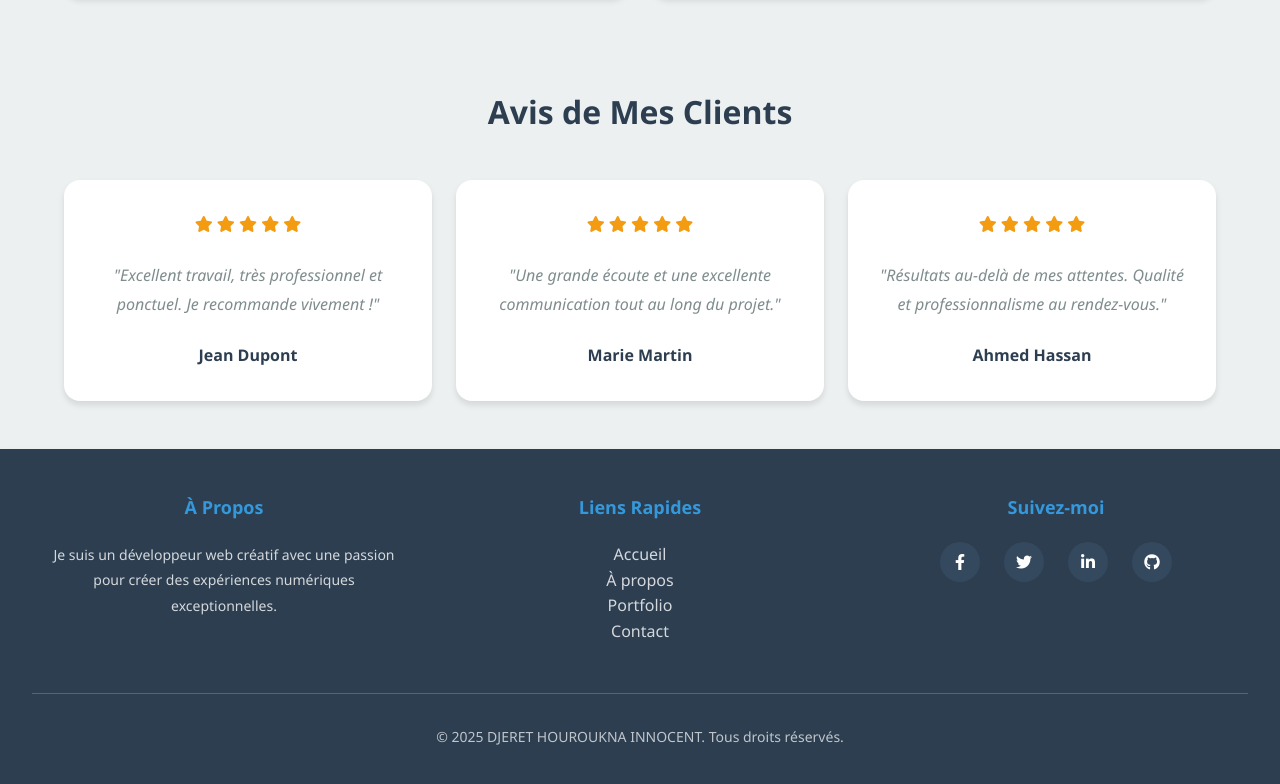
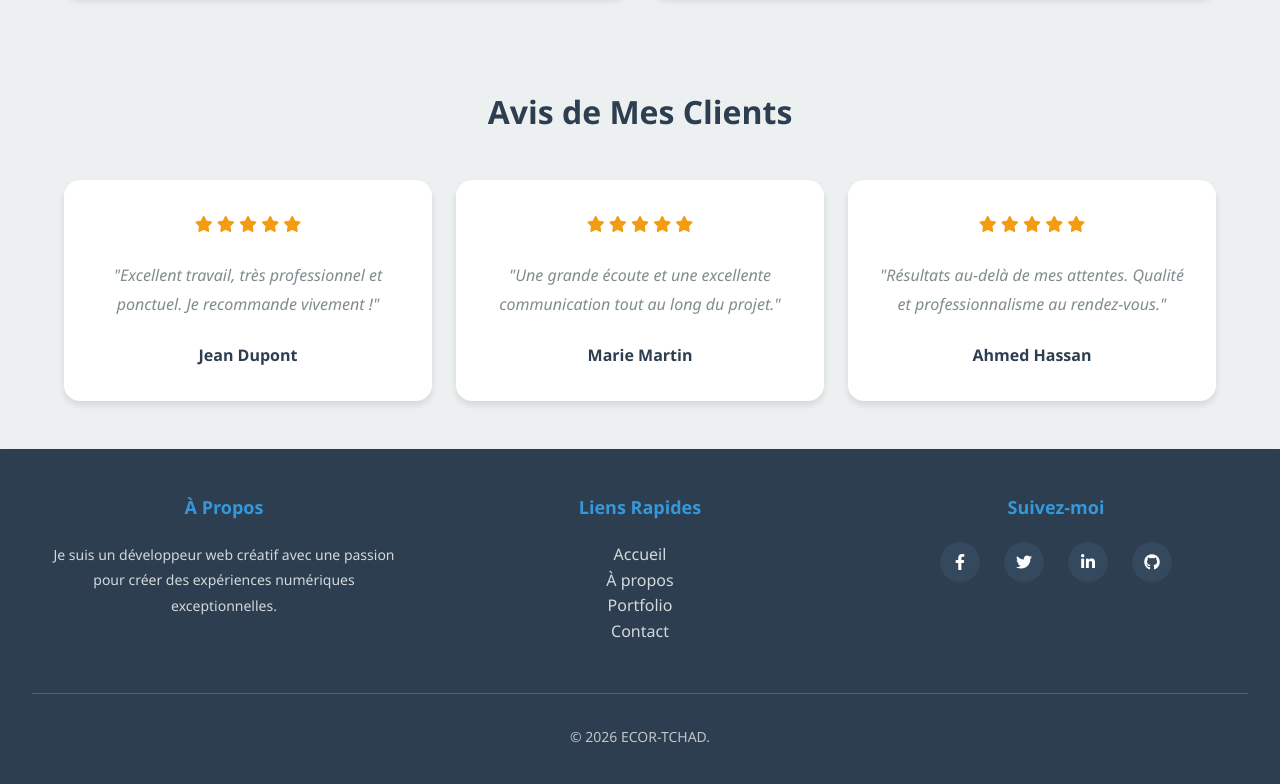
Before and after one commit to djerethouroukna/mon-super-site, a website: page about.html in a window 1280 px wide. Shown: the part 1700-2484 px from the top of the page. Drawn offline with Linux system fonts and the light colour scheme.

Commit message:
Forçage de la mise à jour du build.sh

```diff
--- a/about.html
+++ b/about.html
@@ -191,8 +191,11 @@
         </div>
 
         <div class="footer-bottom">
-            <p>&copy; 2025 DJERET HOUROUKNA INNOCENT. Tous droits réservés.</p>
-        </div>
+        <div class="container">© <span id="year"></span> ECOR-TCHAD.</div>
+        <script>
+            document.getElementById("year").textContent = new Date().getFullYear();
+        </script>
+    </div>
     </footer>
 
     <!-- Scripts -->
```
